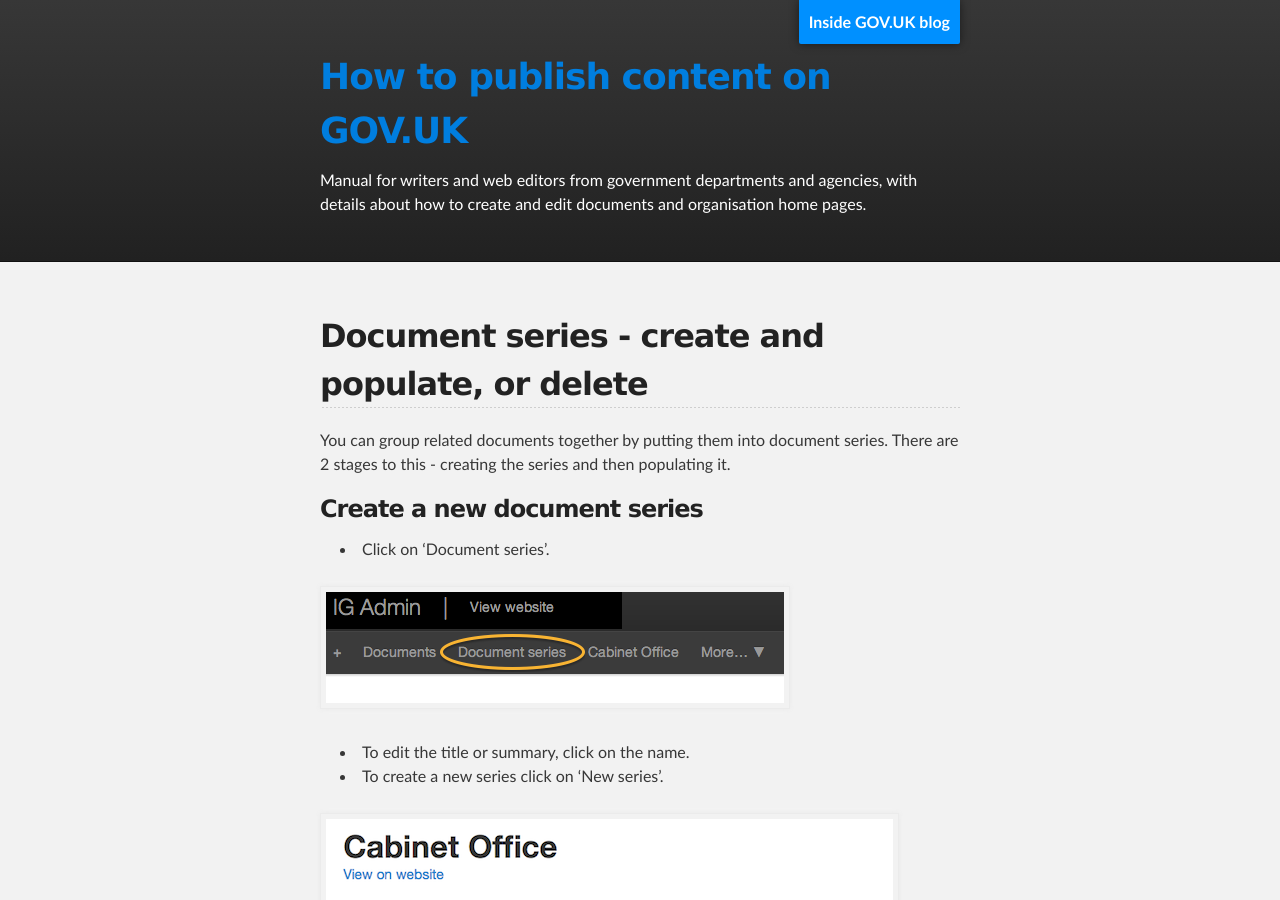
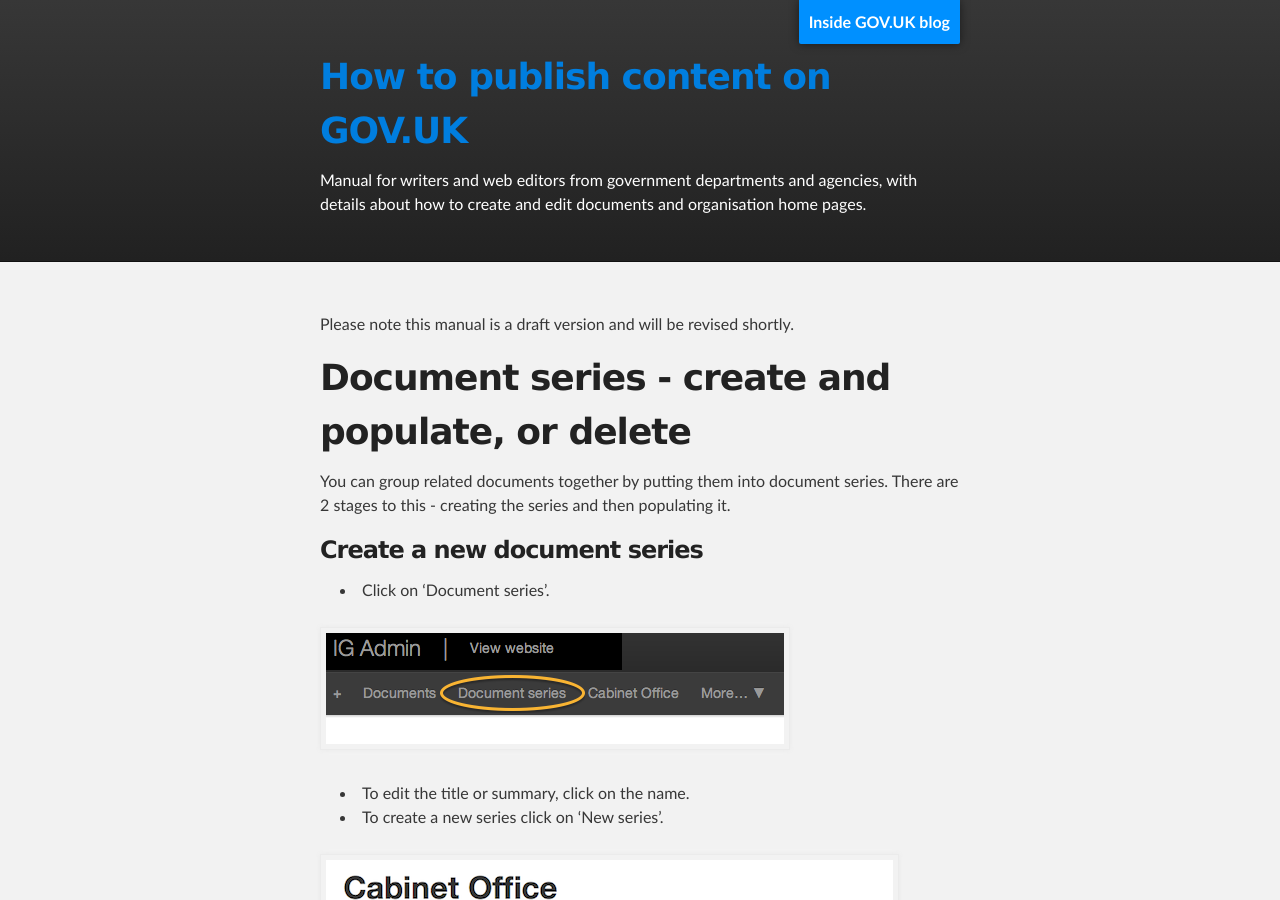
Before and after one commit to alphagov/inside-government-admin-guide, a Jekyll site: the page built from organisations-groups/document-series.md, in a window 1280 px wide and 900 px high. Built offline with Jekyll 4.4.1, drawn with Linux system fonts in a browser that asks for light colours.

Commit message:
Update document-series.md

```diff
--- a/organisations-groups/document-series.md
+++ b/organisations-groups/document-series.md
@@ -3,7 +3,9 @@
 title: How to publish content / Document series
 ---
 
-## Document series - create and populate, or delete
+Please note this manual is a draft version and will be revised shortly.
+
+# Document series - create and populate, or delete
 
 You can group related documents together by putting them into document series. There are 2 stages to this - creating the series and then populating it.
 
```
